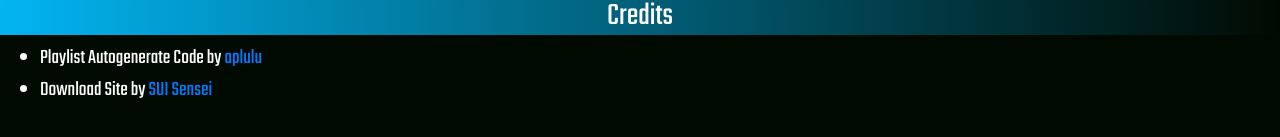
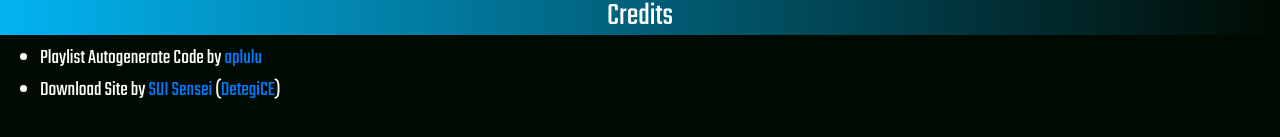
Before and after one commit to aplulu/bs-ranked-playlist, a plain HTML site: page index.html in a window 1280 px wide. Shown: the part 503-640 px from the top of the page. Drawn offline with nearby package versions, Linux system fonts and the light colour scheme; no server answers.

Commit message:
add credit, fixed css

```diff
--- a/index.html
+++ b/index.html
@@ -190,7 +190,7 @@
 <h2 class="tekoFont creditbar">Credits</h2>
 <ul class="creditText">
     <li>Playlist Autogenerate Code by <a href="https://github.com/aplulu/bs-ranked-playlist">aplulu</a></li>
-    <li>Download Site by <a href="https://scoresaber.com/u/76561198357821968">SUI Sensei</a></li>
+    <li>Download Site by <a href="https://scoresaber.com/u/76561198357821968">SUI Sensei</a> (<a href="https://github.com/DetegiCE">DetegiCE</a>)</li>
 </ul>
 
 <!-- END 컨텐츠 -->
```
